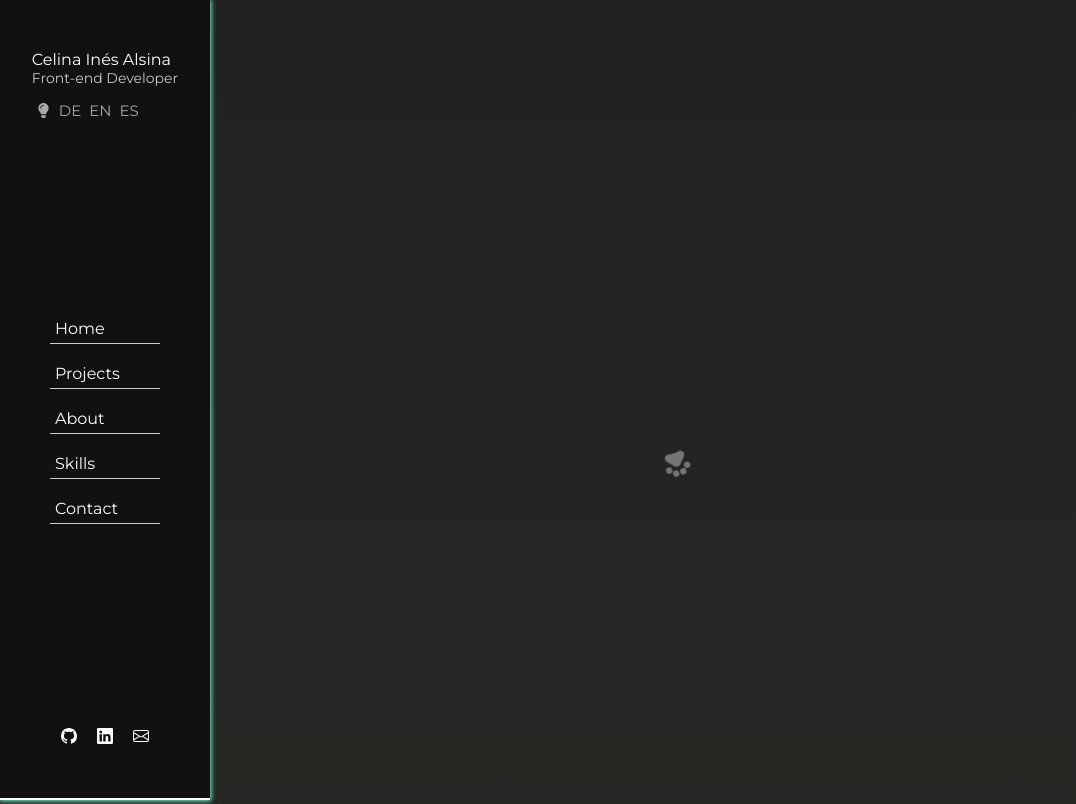
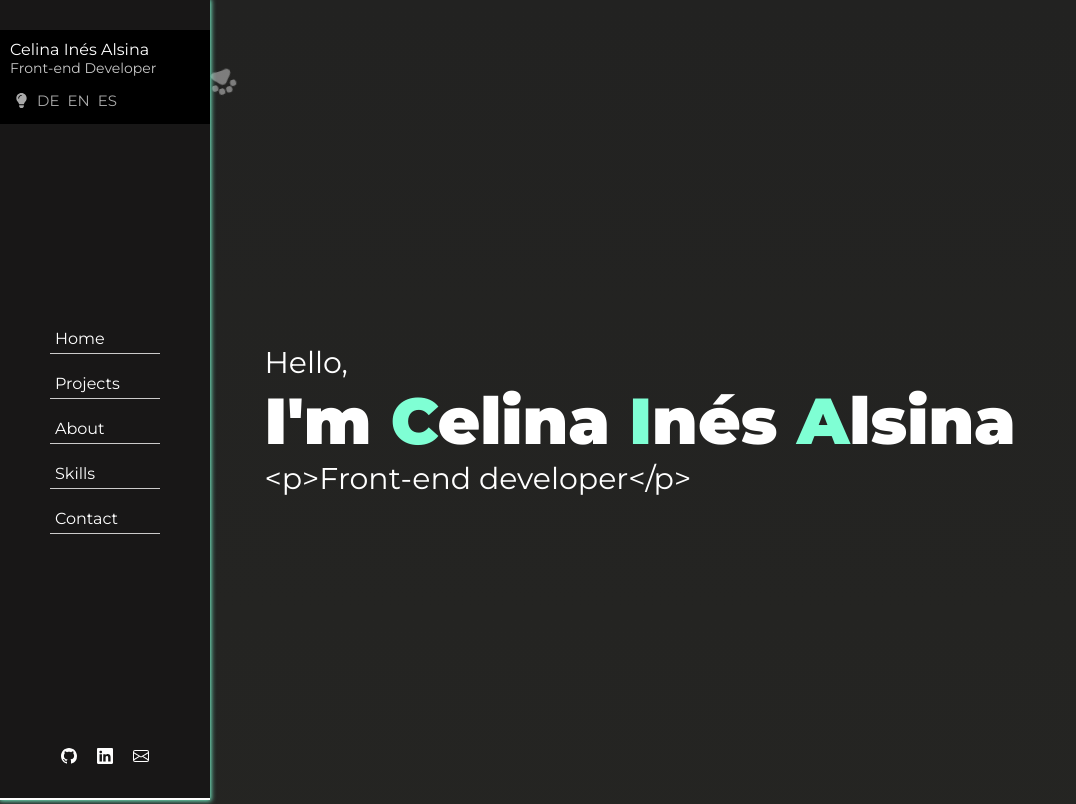
Before and after one commit to Celinesco/celinesco-page, a React (Create React App) app: page / in a window 1280 px wide. Shown: the top 804 px of the page, without its empty margins (0-1076 px from the left). Built offline with nearby package versions, Linux system fonts and the light colour scheme.

Commit message:
huellitas animacion portada

```diff
--- a/src/components/MainSection.js
+++ b/src/components/MainSection.js
@@ -5,6 +5,8 @@ import "aos/dist/aos.css";
 import ProjectsContainer from './Projects/ProjectsContainer';
 import { MdPets } from "react-icons/md";
 import { useEffect, useState } from 'react';
+import Portada from './Portada';
+import About from './About/About'
 
 
 const MainSection = () => {
@@ -15,18 +17,14 @@ const MainSection = () => {
     }, [])
 
     const [footPrints, setFootPrints] = useState(true);
-    window.onscroll = () => {
-        setFootPrints(false)
-        if (window.scrollY === 0) {
-            setFootPrints(true)
-        }
-    }
+
 
 
     return (
 
         <div className="sections">
             <section className='section__main'>
+                <Portada />
                 {footPrints &&
                     <div className='container__steps'>
                         <div className='container__step step-1'>
@@ -44,8 +42,10 @@ const MainSection = () => {
                     </div>}
 
             </section>
+            <ProjectsContainer />
             <TechnologiesContainer />
-            <ProjectsContainer />
+            <About />
+
         </div>
 
     )
--- a/src/components/MainSection.scss
+++ b/src/components/MainSection.scss
@@ -18,15 +18,15 @@
         flex-direction: column;
         justify-content: center;
         align-items: center;
-        position: relative;
         padding-top: 200px;
     }
     .container__steps {
-        width: 100%;
+        position: fixed;
+        left:210px;
+        top:10px;
+        width: 50px;
         margin-bottom: 40px;
         margin-top: 50px;
-        position: relative;
-        top: 300px;
     }
 }
 
@@ -41,28 +41,28 @@
     animation-timing-function:cubic-bezier(0.175, 0.885, 0.32, 1.275);
 }
 .step-1 {
-    bottom: 100px;
+    top:140px;
     transform: rotateZ(198deg);
-    right: 50%;
+    left: 40px;
     animation-delay: 4.5s;
 }
 
 .step-2 {
-    bottom: 160px;
+    top:80px;
     transform:  rotateZ(-198deg);
     animation-delay: 3.8s;
-    right: 40%;
+    left:60px;
 }
 
 .step-3 {
-    bottom: 205px;
+    top:20px;
     transform:  rotateZ(198deg);
-    right: 50%;
+    left:40px;
     animation-delay: 3s;
 }
 
 .step-4 {
-    bottom: 245px;
+    top:0;
     transform:  rotateZ(-198deg);
     right:40%;
     animation-delay: 2s;
--- a/src/components/NavBar/NavBar.scss
+++ b/src/components/NavBar/NavBar.scss
@@ -9,20 +9,22 @@
     justify-content: space-between;
     height: 100%;
     width: 210px;
-    background-color: $background-color-dark-mode;
+    background-color: rgb(24, 23, 23);
     border-bottom: 2px solid $main-color-dark-mode;
     box-shadow:  0px 0px 5px 1px aquamarine;
-    padding: 50px 15px;
+    padding: 30px 0;
 }
 .container__info-navbar {
     display: flex;
     flex-direction: column;
     align-items: flex-start;
+    width: 100%;
+    padding: 10px;
+    background-color: black;
     a {
         p:hover {
             color:aquamarine
         }
-
     }
 }
 
@@ -157,9 +159,6 @@
                 color: $main-color-white-mode;
             }
         }
-        .container__user-preferences {
-
-        }
         .container__info-navbar {
             p, .button__dark-mode  {
                 color: $main-color-white-mode;
--- /dev/null
+++ b/src/components/Portada.js
@@ -0,0 +1,16 @@
+import './Portada.scss'
+
+
+const Portada = () => {
+    return (
+        <div className="container__portada">
+            <p>Hello,</p>
+            <h1>I'm <span>C</span>elina <span>I</span>nés <span>A</span>lsina</h1>
+            <p>&lt;p&gt;Front-end developer&lt;/p&gt;</p>
+
+        </div >
+    )
+}
+
+
+export default Portada;
--- /dev/null
+++ b/src/components/Portada.scss
@@ -0,0 +1,12 @@
+.container__portada {
+    span {
+        color: aquamarine;
+    }
+    p {
+        font-size: 30px;
+    }
+    h1 {
+        color: white;
+        font-size: 65px;
+    }
+}
```
Also changed, not shown: src/components/AnimacionPortada.scss (deleted, +0 -48 lines).
